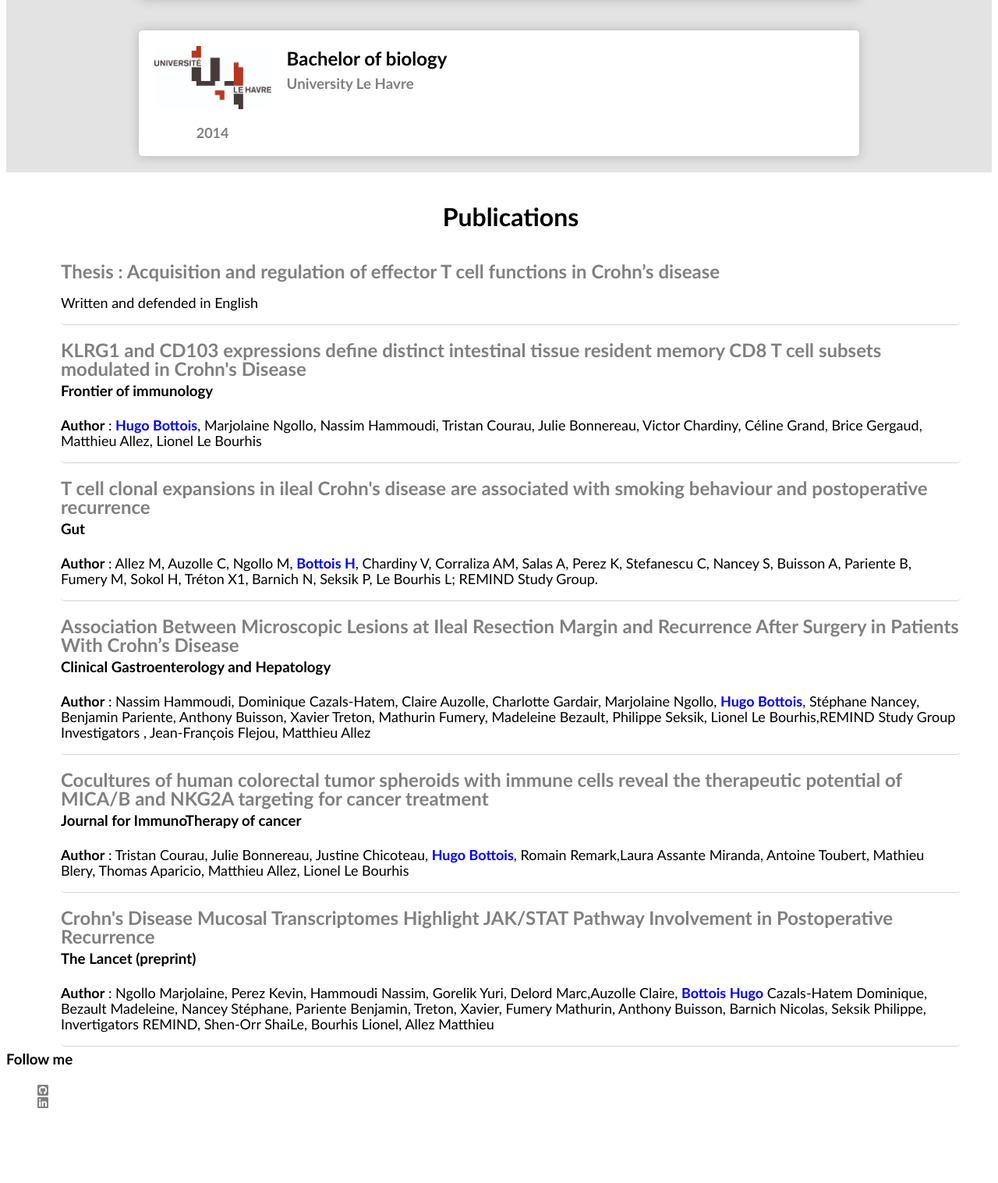
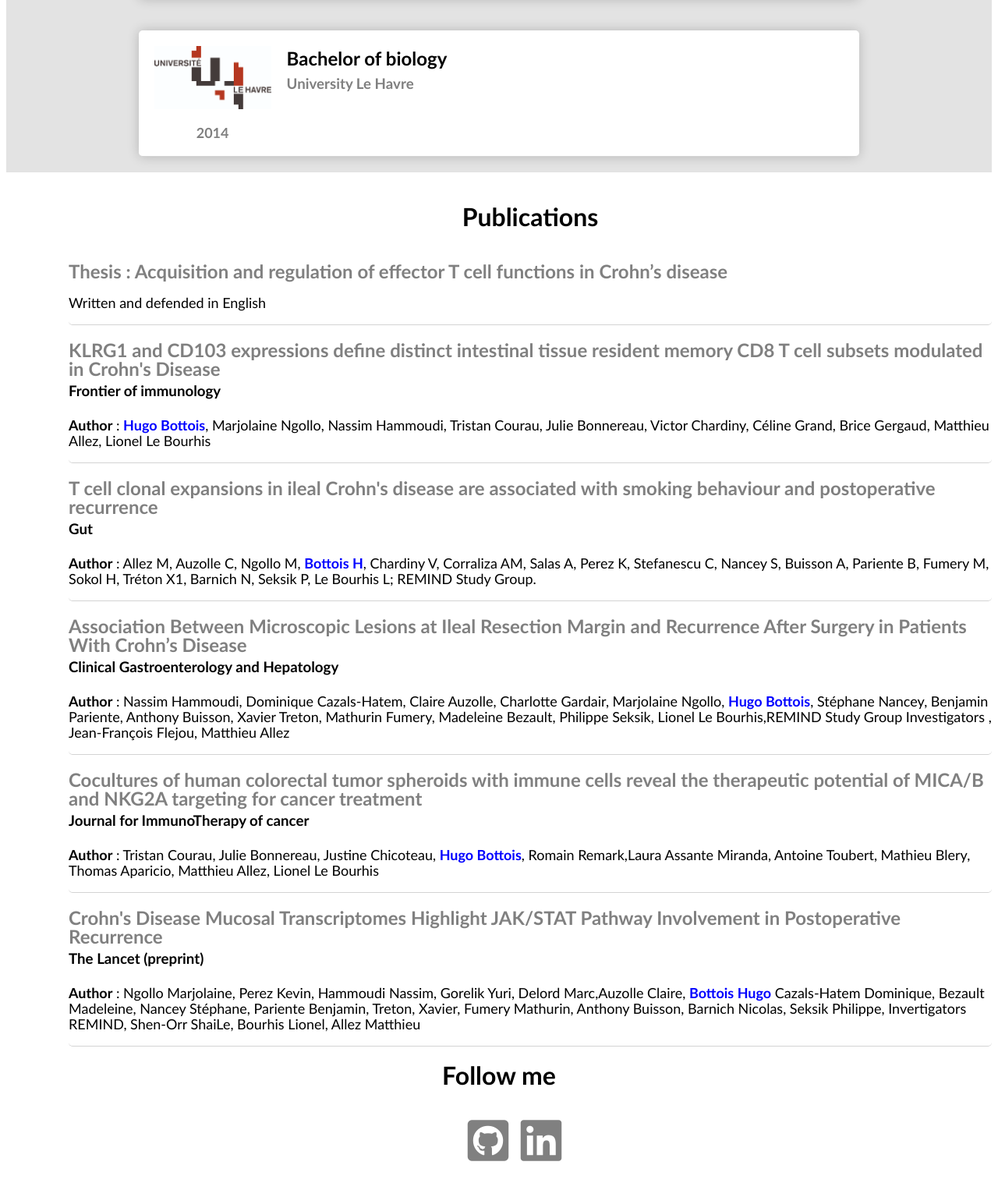
Before and after one commit to hbiom/profile, a PHP site: page / in a window 1280 px wide. Shown: the part 2920-4437 px from the top of the page at 78% size. Before the commit the page ends 4341 px from the top, so only its background shows below. Run offline with PHP 8.4, Linux system fonts and the light colour scheme; some libraries are stand-ins or nearby versions.

Commit message:
refracto code, social media

```diff
--- a/component/avatar.css
+++ b/component/avatar.css
@@ -2,8 +2,13 @@
 .div-avatar {
   display: flex
   border:solid;
+  margin: auto 0;
 }
 
 .avatar {
   height: 300px;
+  width: 300px;
+  object-fit: cover;
+  border-radius: 50%;
+
 }
--- a/component/education.css
+++ b/component/education.css
@@ -27,14 +27,9 @@
   width: 100%;
 }
 
-
-/*.cart-info p, ul {
-  font-size: 16px;
-  line-height: 20px;
-  text-align: justify;
+.cart-info ul,li {
+  line-height: 16px;
 }
-*/
-/* Sur les grands écrans, on limite la largeur du contenu */
 
 @media (max-width: 960px){
     .cart-sub {
--- a/component/experience.css
+++ b/component/experience.css
@@ -21,12 +21,10 @@
   line-height: 24px;
 }
 
-
 .cart_exp h1 {
   text-align: center;
   margin: 0;
 }
-
 
 .cart-sub .last-exp {
   width: 100%;
@@ -37,7 +35,6 @@
   background-color: black;
 }
 
-
 .cart-info {
   padding:0 20px;
 }
--- a/component/font-page.css
+++ b/component/font-page.css
@@ -1,8 +1,7 @@
 .font-page {
   justify-content: space-evenly;
-  /*background-image: url("../image/font.jpeg");
-  background-size: cover;*/
-  background-color: rgb(240, 240, 240);
+/*  background-image: url("../image/font.jpeg");
+*/  background-color: rgb(240, 240, 240);
   width: 100%;
   height: auto;
   display: flex;
@@ -17,20 +16,11 @@
   margin: 0;
 }
 
-.div-avatar {
-  margin: auto 0;
-}
-
-.avatar {
-  height: 300px;
-}
-
 .div-text {
   display: flex;
   flex-direction: column;
   align-content: center;
-
-
+  padding-top: 20px;
   font-size:24px;
   line-height:32px;
   text-align: center;
@@ -40,7 +30,7 @@
 
 .div-text span{
   color: white;
-  background-color: green;
+  background-color: #2c3e50;
   padding: 5px 10px;
 }
 
--- a/component/footer.css
+++ b/component/footer.css
@@ -1,6 +1,11 @@
 
+.network {
+  display: flex;
+  justify-content: center;
+  width: 100%;
+}
 
-
-.footer {
-color: red;
+.network li {
+  display: inline;
+  font-size: 60px;
 }
--- a/component/logo.css
+++ b/component/logo.css
@@ -20,7 +20,6 @@
   display: block;
 }
 
-
 .date {
   color: grey;
   margin: 0;
@@ -28,7 +27,6 @@
   padding-top: 20px;
   font-weight: bold;
 }
-
 
 @media (max-width: 960px){
 .div-logo {
@@ -43,12 +41,6 @@ p {
   font-size: 18px;
 }
 
-
-ul,li {
-  line-height: 16px;
-}
-
-
 h2, h3 {
   margin: 0;
 }
--- a/component/publication.css
+++ b/component/publication.css
@@ -1,15 +1,9 @@
 .cart-pulication {
-  padding-left: 20px;
-  padding-right: 20px;
-  margin-left: 50px;
-  margin-right: 20px;
+  padding-left: 80px;
   display: flex;
   flex-direction: column;
   padding-top: 20px;
 }
-
-
-
 
 .cart-pulication a:first-child {
   font-size: 24px;
--- a/component/topnav.css
+++ b/component/topnav.css
@@ -1,6 +1,5 @@
 .topnav {
   border: 1px solid lightgrey;
-  display: flex;
   background-color: #2c3e50;
   display: flex;
   padding: 10px 20px;
@@ -21,7 +20,8 @@
   color: black;
 }
 
-.topnav a.active {
+/*.topnav a.active {
   background-color: #4CAF50;
   color: white;
 }
+*/
--- a/index.html
+++ b/index.html
@@ -5,11 +5,10 @@
   <link rel="stylesheet" href="https://use.fontawesome.com/releases/v5.6.3/css/all.css">
   <link rel="stylesheet" href="style.css">
   <meta name="viewport" content="width=device-width, initial-scale=1">
-
 </head>
 
 <body>
-    <div class = topnav>
+    <div class = "topnav">
       <div>
         <a href="Welcome">Welcome</a>
       </div>
@@ -22,7 +21,7 @@
     </div>
     <div class="font-page">
       <div class = div-avatar>
-        <img src="image/avatar.png" alt="Bottois Hugo" class = "avatar">
+        <img src="image/avatar2.jpg" alt="Bottois Hugo" class = "avatar">
         <h1> PhD Bottois Hugo </h1>
       </div>
       <div class= "div-text" >
@@ -214,7 +213,8 @@
   </div>
 
   <div class= "footer">
-    <h3> Follow me </h3>
+    <h1> Follow me </h1>
+    <div class="network">
       <ul>
         <li>
           <a href= "https://github.com/" target= "_blank">
@@ -226,6 +226,10 @@
             <i class="fab fa-linkedin"></i>
           </a>
         </li>
+      </ul>
     </div>
+
+  </div>
+
 </body>
 </html>
--- a/style.css
+++ b/style.css
@@ -9,6 +9,8 @@
 @import url("component/logo.css");
 @import url("component/education.css");
 @import url("component/publication.css");
+@import url("component/footer.css");
+
 
 a {
   text-decoration: none;
```
Also changed, not shown: image/avatar2.jpg (added). Lines whose indentation alone changed are shown as unchanged.
